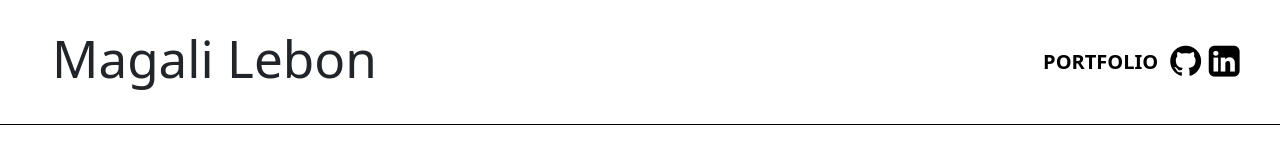
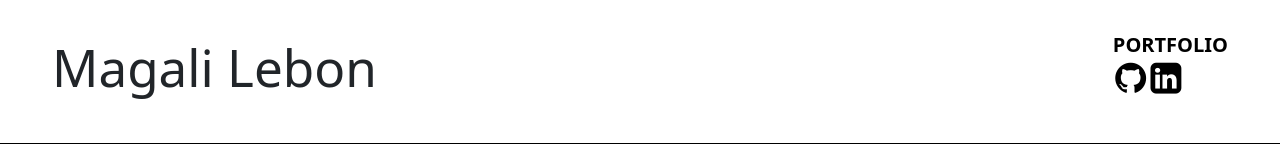
Before and after one commit to maglb/React-Portfolio, a React (Vite) app: page / in a window 1280 px wide. Shown: the top 160 px of the page. Built offline with nearby package versions, Linux system fonts and the light colour scheme.

Commit message:
renamed class

```diff
--- a/src/components/Nav.jsx
+++ b/src/components/Nav.jsx
@@ -1,6 +1,6 @@
 export default function Nav({ links }) {
   return (
-                  <ul className="navbar-nav mb-2 mb-lg-0">
+                  <ul className="navigation">
               {links.map((link) => link)}
             </ul>
   );
```
